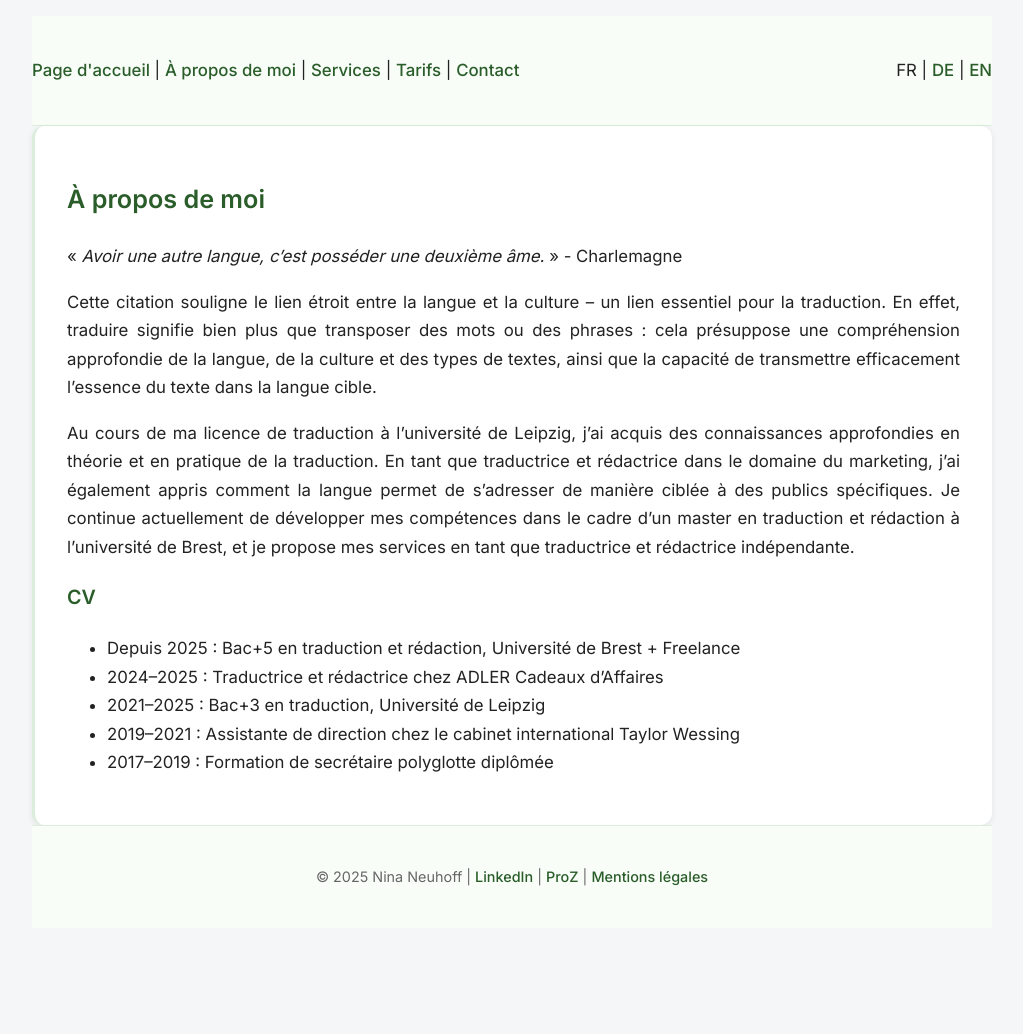
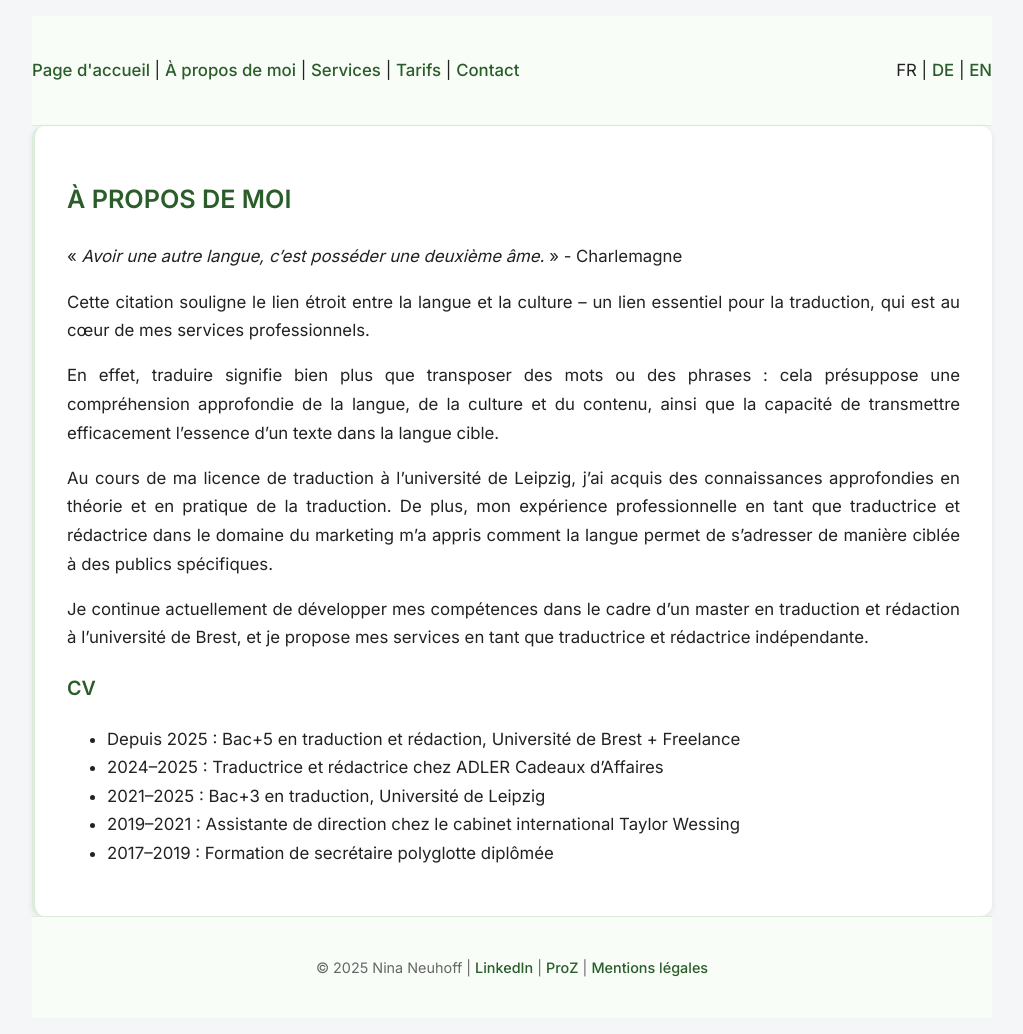
Before and after one commit to nneuhoff/traduction-translation-uebersetzung, a Jekyll site: the page built from fr/about.md, in a window 1280 px wide. Shown: the whole page, without its empty margins (128-1151 px from the left). Built offline with Jekyll 4.4.1, drawn with Linux system fonts in a browser that asks for light colours; before the commit the page ends 944 px from its top, so only the background shows below that.

Commit message:
Update about.md

```diff
--- a/fr/about.md
+++ b/fr/about.md
@@ -4,13 +4,17 @@ title: "À propos de moi"
 lang: fr
 ---
 
-## À propos de moi
+## À PROPOS DE MOI
 
 « *Avoir une autre langue, c’est posséder une deuxième âme.* » - Charlemagne
 
-Cette citation souligne le lien étroit entre la langue et la culture – un lien essentiel pour la traduction. En effet, traduire signifie bien plus que transposer des mots ou des phrases : cela présuppose une compréhension approfondie de la langue, de la culture et des types de textes, ainsi que la capacité de transmettre efficacement l’essence du texte dans la langue cible.
+Cette citation souligne le lien étroit entre la langue et la culture – un lien essentiel pour la traduction, qui est au cœur de mes services professionnels.
 
-Au cours de ma licence de traduction à l'université de Leipzig, j'ai acquis des connaissances approfondies en théorie et en pratique de la traduction. En tant que traductrice et rédactrice dans le domaine du marketing, j'ai également appris comment la langue permet de s'adresser de manière ciblée à des publics spécifiques. Je continue actuellement de développer mes compétences dans le cadre d'un master en traduction et rédaction à l'université de Brest, et je propose mes services en tant que traductrice et rédactrice indépendante.
+En effet, traduire signifie bien plus que transposer des mots ou des phrases : cela présuppose une compréhension approfondie de la langue, de la culture et du contenu, ainsi que la capacité de transmettre efficacement l’essence d'un texte dans la langue cible.
+
+Au cours de ma licence de traduction à l'université de Leipzig, j'ai acquis des connaissances approfondies en théorie et en pratique de la traduction. De plus, mon expérience professionnelle en tant que traductrice et rédactrice dans le domaine du marketing m'a appris comment la langue permet de s'adresser de manière ciblée à des publics spécifiques.
+
+Je continue actuellement de développer mes compétences dans le cadre d'un master en traduction et rédaction à l'université de Brest, et je propose mes services en tant que traductrice et rédactrice indépendante.
 
 ### CV
 - Depuis 2025 : Bac+5 en traduction et rédaction, Université de Brest + Freelance
```
